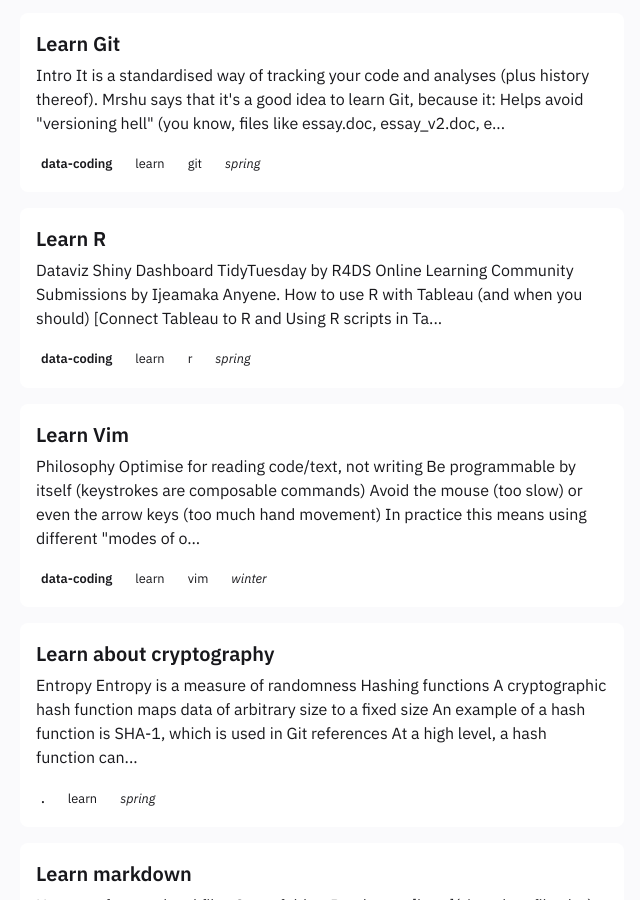
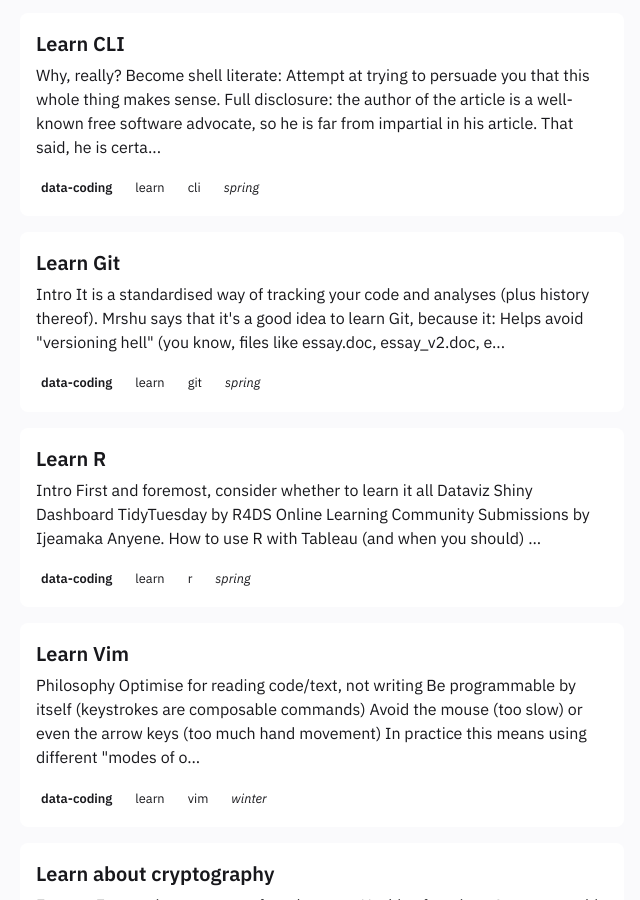
Before and after one commit to one-data-cookie/one-data-cookie.github.io, a Jekyll site: the page built from pages/notes.md, in a window 1280 px wide and 900 px high, scrolled down 9512 px. Shown: the whole window, without its empty margins (318-958 px from the left). Built offline with Jekyll 4.4.1, drawn with Linux system fonts in a browser that asks for light colours; some of the changed text lies outside the part shown.

Commit message:
sync notes and files as of 2022/08/24 20:04:14 UTC

```diff
--- a/_notes/data-coding/Learn R.md
+++ b/_notes/data-coding/Learn R.md
@@ -5,18 +5,22 @@
 tags: [learn, r]
 season: spring
 created: 13 Feb 2021
-updated: 05 Jan 2022
+updated: 24 Aug 2022
 sources: Misc
 ---
 
+## Intro
+- First and foremost, consider [whether to learn it all](https://arrgh.tim-smith.us/)
+
 ## Dataviz
-* [Shiny Dashboard](https://rstudio.github.io/shinydashboard/)
-* [TidyTuesday](https://github.com/rfordatascience/tidytuesday) by R4DS Online Learning Community
-	* Submissions by [Ijeamaka Anyene](https://ijeamaka-anyene.netlify.app/).
-* [How to use R with Tableau (and when you should)](https://www.tableau.com/learn/whitepapers/using-r-and-tableau)
-* [Connect Tableau to R and Using R scripts in Tableau |Tableau Community](https://community.tableau.com/thread/236068)
+- [Shiny Dashboard](https://rstudio.github.io/shinydashboard/)
+- [TidyTuesday](https://github.com/rfordatascience/tidytuesday) by R4DS Online Learning Community
+	- Submissions by [Ijeamaka Anyene](https://ijeamaka-anyene.netlify.app/).
+- [How to use R with Tableau (and when you should)](https://www.tableau.com/learn/whitepapers/using-r-and-tableau)
+- [Connect Tableau to R and Using R scripts in Tableau |Tableau Community](https://community.tableau.com/thread/236068)
 
 ## Coding
-* [R Programming A-Z™: R For Data Science With Real Exercises! | Udemy](https://www.udemy.com/r-programming/)
-* [R Programming: Advanced Analytics In R For Data Science | Udemy](https://www.udemy.com/r-analytics/)
-* [R Cheatsheet](https://www.rstudio.com/resources/cheatsheets/)
+- [R Programming A-Z™: R For Data Science With Real Exercises! | Udemy](https://www.udemy.com/r-programming/)
+- [R Programming: Advanced Analytics In R For Data Science | Udemy](https://www.udemy.com/r-analytics/)
+- [R Cheatsheet](https://www.rstudio.com/resources/cheatsheets/)
+- [tidyverse](https://www.tidyverse.org/): opinionated collection of R packages designed for data science
```
Also changed, not shown: _notes/data-coding/Automate your (online) life.md (added, +16 -0 lines), _notes/data-coding/Learn CLI.md (+2 -2 lines).
